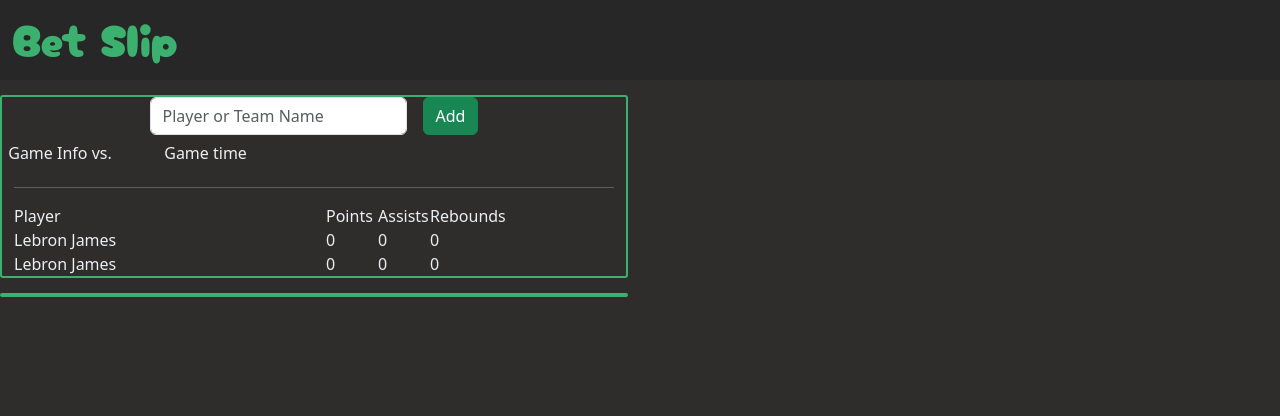
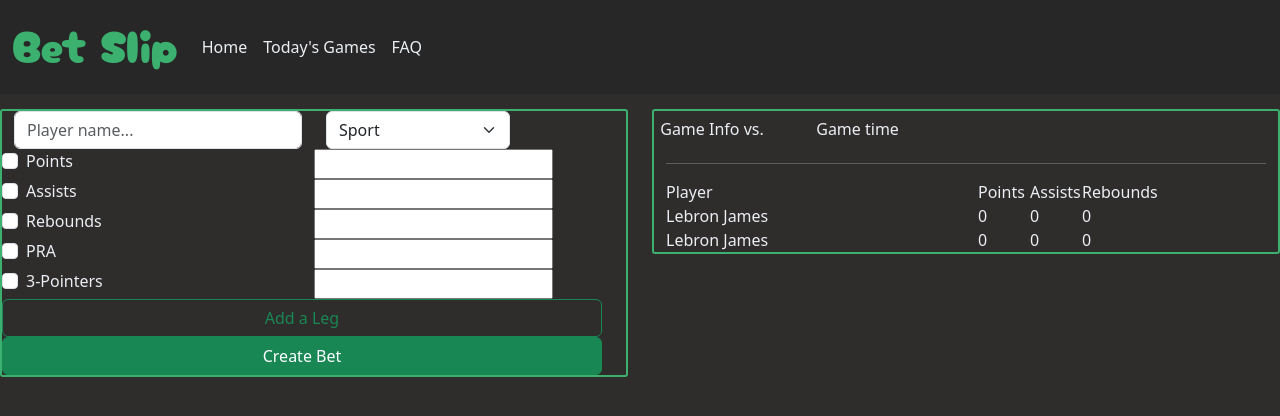
Before and after one commit to kennedybailey/bet-tracker, a plain HTML site: page index.html in a window 1280 px wide. Drawn offline with nearby package versions, Linux system fonts and the light colour scheme; no server answers; files whose address does not match are found by name.

Commit message:
index update for bet form

```diff
--- a/index.html
+++ b/index.html
@@ -29,31 +29,147 @@
     />
   </head>
   <body>
-    <nav class="navbar bg-dark sticky-top">
+    <nav class="navbar navbar-expand-lg">
       <div class="container-fluid">
-        <span class="navbar-brand mb-0 h1 navbarInfo">Bet Slip</span>
+        <a class="navbar-brand navbarInfo" href="#">Bet Slip</a>
+        <button
+          class="navbar-toggler"
+          type="button"
+          data-bs-toggle="collapse"
+          data-bs-target="#navbarNavAltMarkup"
+          aria-controls="navbarNavAltMarkup"
+          aria-expanded="false"
+          aria-label="Toggle navigation"
+        >
+          <span class="navbar-toggler-icon"></span>
+        </button>
+        <div class="collapse navbar-collapse" id="navbarNavAltMarkup">
+          <div class="navbar-nav">
+            <a class="nav-link navbarLink" href="#">Home</a>
+            <a class="nav-link navbarLink" href="#">Today's Games</a>
+            <a class="nav-link navbarLink" href="#">FAQ</a>
+          </div>
+        </div>
       </div>
     </nav>
 
     <div class="row">
       <div class="col-md-6">
         <div class="container-md">
-          <div class="form">
-            <form class="row row-cols-lg-auto g-3">
-              <div class="col-sm-3">
+          <form class="row">
+            <div class="col-md-6">
+              <input
+                type="text"
+                class="form-control"
+                id="specificSizeInputName"
+                placeholder="Player name..."
+              />
+            </div>
+            <div class="col-md-4">
+              <label class="visually-hidden" for="autoSizingSelect"
+                >Preference</label
+              >
+              <select class="form-select" id="autoSizingSelect">
+                <option selected>Sport</option>
+                <option value="1">Basketball</option>
+              </select>
+            </div>
+            <div class="row">
+              <div class="form-check col-md-6">
                 <input
-                  type="text"
-                  class="form-control"
-                  id="specificSizeInputName"
-                  placeholder="Player or Team Name"
+                  class="form-check-input"
+                  type="checkbox"
+                  value=""
+                  id="flexCheckDefault"
                 />
+                <label class="form-check-label betStat" for="flexCheckDefault">
+                  Points
+                </label>
+              </div>
+              <div class="col-md-6">
+                <input type="number" />
+              </div>
+            </div>
+            <div class="row">
+              <div class="form-check col-md-6">
+                <input
+                  class="form-check-input"
+                  type="checkbox"
+                  value=""
+                  id="flexCheckDefault"
+                />
+                <label class="form-check-label betStat" for="flexCheckDefault">
+                  Assists
+                </label>
+              </div>
+              <div class="col-md-6">
+                <input type="number" />
+              </div>
+            </div>
+            <div class="row">
+              <div class="form-check col-md-6">
+                <input
+                  class="form-check-input"
+                  type="checkbox"
+                  value=""
+                  id="flexCheckDefault"
+                />
+                <label class="form-check-label betStat" for="flexCheckDefault">
+                  Rebounds
+                </label>
+              </div>
+              <div class="col-md-6">
+                <input type="number" />
+              </div>
+            </div>
+            <div class="row">
+              <div class="form-check col-md-6">
+                <input
+                  class="form-check-input"
+                  type="checkbox"
+                  value=""
+                  id="flexCheckDefault"
+                />
+                <label class="form-check-label betStat" for="flexCheckDefault">
+                  PRA
+                </label>
+              </div>
+              <div class="col-md-6">
+                <input type="number" />
+              </div>
+            </div>
+            <div class="row">
+              <div class="form-check col-md-6">
+                <input
+                  class="form-check-input"
+                  type="checkbox"
+                  value=""
+                  id="flexCheckDefault"
+                />
+                <label class="form-check-label betStat" for="flexCheckDefault">
+                  3-Pointers
+                </label>
               </div>
 
-              <div class="col-9">
-                <button type="submit" class="btn btn-success">Add</button>
+              <div class="col-md-6">
+                <input type="number" />
               </div>
-            </form>
-          </div>
+            </div>
+            <div class="row legButton">
+              <input
+                class="btn btn-outline-success"
+                type="button"
+                value="Add a Leg"
+              />
+            </div>
+            <div class="row">
+              <button class="btn btn-success" type="submit">Create Bet</button>
+            </div>
+          </form>
+        </div>
+      </div>
+      <div class="col-md-6">
+        <div class="container-md">
           <div class="row">
             <div class="col-sm-3 game">Game Info vs.</div>
             <div class="col-sm-3 game">Game time</div>
@@ -81,11 +197,7 @@
         </div>
       </div>
     </div>
-    <div class="row">
-      <div class="col-md-6">
-        <div class="container-md"></div>
-      </div>
-    </div>
+
     <script src="app.js"></script>
     <script
       src="https://cdn.jsdelivr.net/npm/bootstrap@5.3.0-alpha1/dist/js/bootstrap.bundle.min.js"
--- a/style.css
+++ b/style.css
@@ -23,9 +23,20 @@ body {
   font-size: 45px;
 }
 
+.navbarLink {
+  color: var(--text-color);
+}
+
+.navbarLink:hover {
+  color: var(--primaryColor);
+}
 .form {
   display: flex;
   justify-content: center;
+}
+
+.betStat {
+  color: var(--text-color);
 }
 
 .container-md {
```
